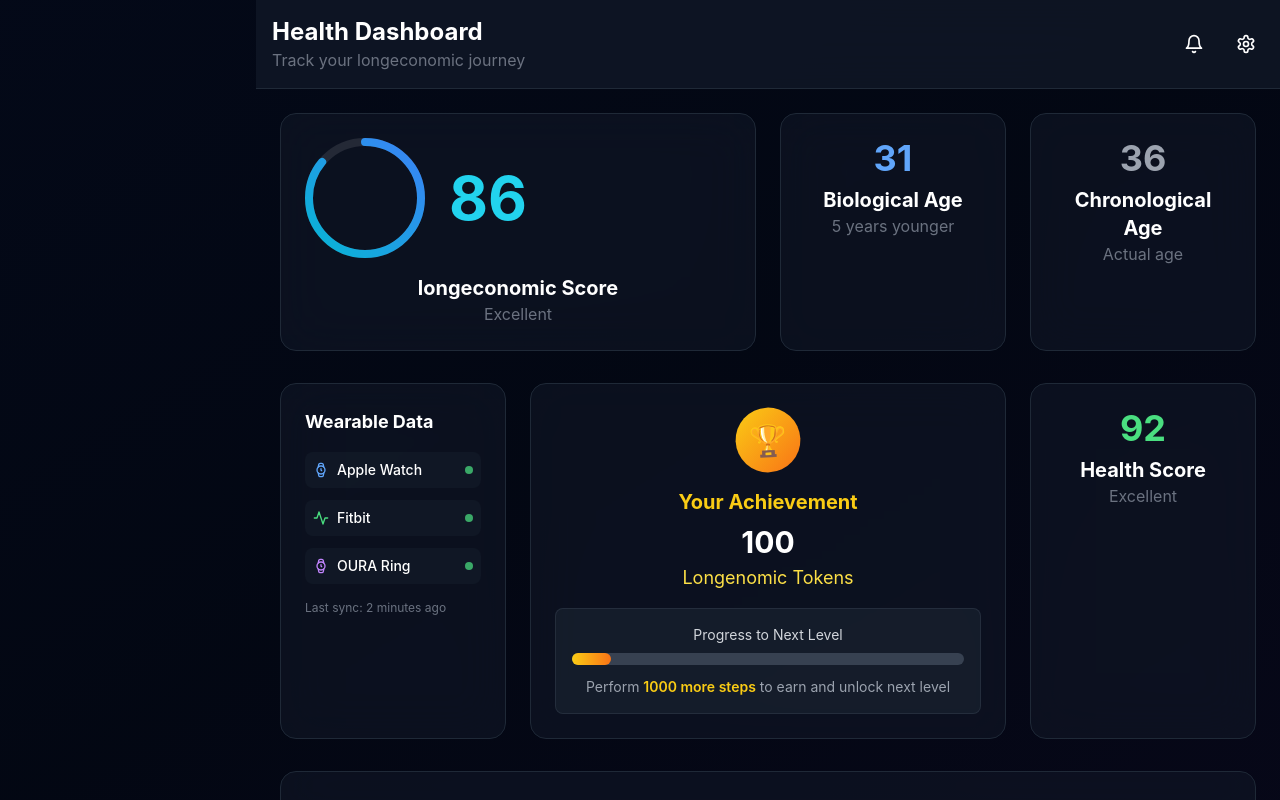
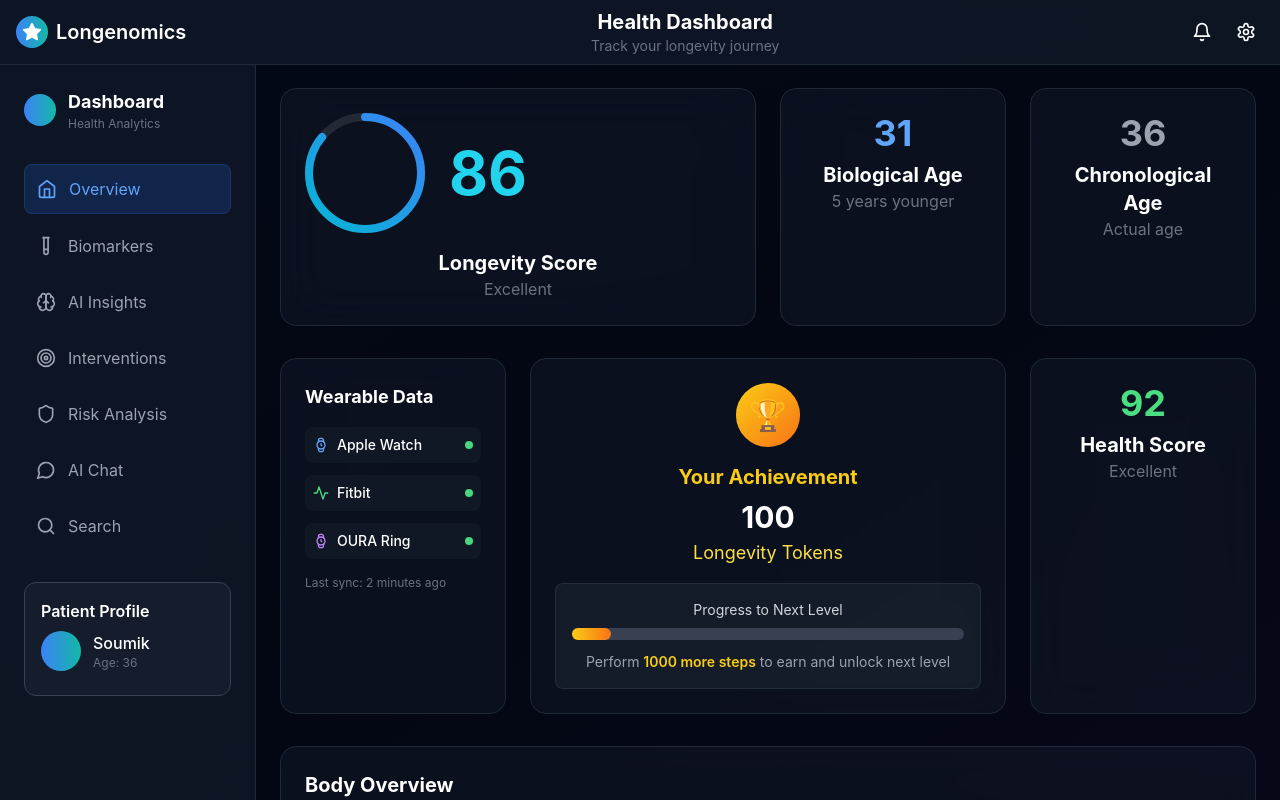
Before and after one commit to tanveeKariya/longenomics, a React (Vite) app: page /dashboard in a window 1280 px wide. Shown: the top 800 px of the page. Built offline with nearby package versions, Linux system fonts and the light colour scheme.

Commit message:
changes commit

```diff
--- a/src/components/Dashboard.tsx
+++ b/src/components/Dashboard.tsx
@@ -31,9 +31,10 @@ import {
   Watch,
   Smartphone,
   Eye,
-  Menu // Import Menu icon
+  Menu,
+  X,
+  Star
 } from 'lucide-react';
-
 
 // Circular Progress Component
 const CircularProgress: React.FC<{ value: number; size?: number; strokeWidth?: number }> = ({
@@ -44,7 +45,6 @@ const CircularProgress: React.FC<{ value: number; size?: number; strokeWidth?: n
   const radius = (size - strokeWidth) / 2;
   const circumference = 2 * Math.PI * radius;
   const offset = circumference - (value / 100) * circumference;
-
 
   return (
     <div className="flex items-center space-x-6">
@@ -375,7 +375,7 @@ const HumanBody: React.FC<{ biomarkers: any[] }> = ({ biomarkers }) => {
             className="relative"
           >
             <img
-              src="https://up.yimg.com/ib/th/id/OIP.O5yGM8MY1LbEgyv4ahyUzAHaHa?pid=Api&rs=1&c=1&qlt=95&w=109&h=109"
+              src="https://up.yimg.com/ib/th/id/OIP.O5yGM8MY1LbEgyv4ahyUzAHaHa?pid=Api&rs=1&c=1&qlt=95&w=112&h=112"
               alt="Human Body Anatomy"
               className="w-64 h-80 object-cover rounded-lg opacity-70 filter grayscale contrast-125"
               style={{
@@ -666,7 +666,7 @@ const Dashboard: React.FC = () => {
     diet: false,
     tests: false
   });
-  const [isSidebarOpen, setIsSidebarOpen] = useState(false); // New state for sidebar
+  const [isSidebarOpen, setIsSidebarOpen] = useState(false);
 
   const healthQuestions = [
     "How has your energy level been over the past week?",
@@ -731,12 +731,50 @@ const Dashboard: React.FC = () => {
   ];
 
   return (
-    <div className="min-h-screen bg-gray-950 text-white overflow-hidden">
+    <div className="min-h-screen bg-gray-950 text-white">
       <div className="fixed inset-0 opacity-5">
         <div className="absolute inset-0 bg-gradient-to-br from-blue-900 via-gray-900 to-purple-900"></div>
       </div>
 
-      <div className="relative z-10 flex h-screen">
+      {/* Top Navbar */}
+      <nav className="fixed top-0 left-0 right-0 bg-gray-900/80 backdrop-blur-xl border-b border-gray-800 z-50">
+        <div className="flex items-center justify-between px-4 h-16">
+          {/* Left side - Logo and hamburger */}
+          <div className="flex items-center">
+            <button
+              onClick={() => setIsSidebarOpen(!isSidebarOpen)}
+              className="p-2 mr-3 hover:bg-gray-800/50 rounded-lg transition-colors lg:hidden"
+            >
+              {isSidebarOpen ? <X className="w-6 h-6" /> : <Menu className="w-6 h-6" />}
+            </button>
+
+            <Link to="/" className="flex items-center space-x-2">
+              <div className="w-8 h-8 bg-gradient-to-r from-blue-500 to-teal-500 rounded-full flex items-center justify-center">
+                <Star className="w-5 h-5 text-white fill-white" />
+              </div>
+              <span className="text-xl font-semibold hidden sm:block">Longenomics</span>
+            </Link>
+          </div>
+
+          {/* Center - Title */}
+          <div className="flex-1 text-center">
+            <h1 className="text-xl font-bold">Health Dashboard</h1>
+            <p className="text-sm text-gray-500 hidden sm:block">Track your longevity journey</p>
+          </div>
+
+          {/* Right side - Actions */}
+          <div className="flex items-center space-x-2">
+            <button className="p-2 hover:bg-gray-800/50 rounded-lg transition-colors">
+              <Bell className="w-5 h-5" />
+            </button>
+            <button className="p-2 hover:bg-gray-800/50 rounded-lg transition-colors">
+              <Settings className="w-5 h-5" />
+            </button>
+          </div>
+        </div>
+      </nav>
+
+      <div className="flex pt-16">
         {/* Sidebar */}
         <AnimatePresence>
           {isSidebarOpen && (
@@ -745,15 +783,14 @@ const Dashboard: React.FC = () => {
               animate={{ x: 0 }}
               exit={{ x: -300 }}
               transition={{ duration: 0.3 }}
-              // Modified className for responsive sidebar behavior
-              className="fixed inset-y-0 left-0 w-64 bg-gray-900/80 backdrop-blur-xl border-r border-gray-800 p-6 lg:static lg:block z-50"
+              className="fixed inset-y-0 left-0 top-16 w-64 bg-gray-900/80 backdrop-blur-xl border-r border-gray-800 p-6 z-40 lg:hidden"
             >
               <div className="flex items-center mb-8">
                 <div className="w-8 h-8 bg-gradient-to-r from-blue-500 to-teal-500 rounded-full mr-3"></div>
-                <Link to="/" className="block cursor-pointer">
-                  <h2 className="text-xl font-bold">Longeconomics</h2>
-                  <p className="text-xs text-gray-500">Dashboard</p>
-                </Link>
+                <div>
+                  <h2 className="text-lg font-bold">Dashboard</h2>
+                  <p className="text-xs text-gray-500">Health Analytics</p>
+                </div>
               </div>
 
               <nav className="space-y-2">
@@ -762,7 +799,7 @@ const Dashboard: React.FC = () => {
                     key={item.id}
                     onClick={() => {
                       setActiveSection(item.id);
-                      setIsSidebarOpen(false); // Close sidebar on item click
+                      setIsSidebarOpen(false);
                     }}
                     className={`w-full flex items-center p-3 rounded-lg transition-all ${
                       activeSection === item.id
@@ -790,38 +827,50 @@ const Dashboard: React.FC = () => {
           )}
         </AnimatePresence>
 
-        {/* Main Content */}
-        {/* Added conditional margin-left to main content when sidebar is open on larger screens */}
-        <div className={`flex-1 flex flex-col lg:ml-64 ${isSidebarOpen && window.innerWidth < 1024 ? 'ml-64' : ''}`}>
-          {/* Header */}
-          <header className="bg-gray-900/80 backdrop-blur-xl border-b border-gray-800 p-4">
-            <div className="flex justify-between items-center">
-              <div className="flex items-center">
-                <button
-                  onClick={() => setIsSidebarOpen(!isSidebarOpen)}
-                  // Hamburger menu for small screens, hidden on large screens
-                  className="p-2 mr-3 lg:hidden hover:bg-gray-800/50 rounded-lg transition-colors"
-                >
-                  <Menu className="w-6 h-6" />
-                </button>
+        {/* Desktop Sidebar */}
+        <div className="hidden lg:block w-64 bg-gray-900/80 backdrop-blur-xl border-r border-gray-800 p-6 fixed inset-y-0 left-0 top-16 z-40">
+              <div className="flex items-center mb-8">
+                <div className="w-8 h-8 bg-gradient-to-r from-blue-500 to-teal-500 rounded-full mr-3"></div>
                 <div>
-                  <h1 className="text-2xl font-bold">Health Dashboard</h1>
-                  <p className="text-gray-500">Track your longeconomic journey</p>
+                  <h2 className="text-lg font-bold">Dashboard</h2>
+                  <p className="text-xs text-gray-500">Health Analytics</p>
                 </div>
               </div>
-              <div className="flex items-center space-x-4">
-                <button className="p-2 hover:bg-gray-800/50 rounded-lg transition-colors">
-                  <Bell className="w-5 h-5" />
-                </button>
-                <button className="p-2 hover:bg-gray-800/50 rounded-lg transition-colors">
-                  <Settings className="w-5 h-5" />
-                </button>
+
+              <nav className="space-y-2">
+                {sidebarItems.map((item) => (
+                  <button
+                    key={item.id}
+                    onClick={() => {
+                      setActiveSection(item.id);
+                    }}
+                    className={`w-full flex items-center p-3 rounded-lg transition-all ${
+                      activeSection === item.id
+                        ? 'bg-blue-600/20 text-blue-400 border border-blue-500/20'
+                        : 'hover:bg-gray-800/50 text-gray-400'
+                    }`}
+                  >
+                    <item.icon className="w-5 h-5 mr-3" />
+                    {item.label}
+                  </button>
+                ))}
+              </nav>
+
+              <div className="mt-8 p-4 bg-gray-800/50 rounded-xl border border-gray-700">
+                <h3 className="font-semibold mb-2">Patient Profile</h3>
+                <div className="flex items-center mb-2">
+                  <div className="w-10 h-10 bg-gradient-to-r from-blue-500 to-teal-500 rounded-full mr-3"></div>
+                  <div>
+                    <p className="font-medium">Soumik</p>
+                    <p className="text-xs text-gray-500">Age: 36</p>
+                  </div>
+                </div>
               </div>
             </div>
-          </header>
 
-          {/* Dashboard Content */}
-          <div className="flex-1 p-6 overflow-y-auto">
+        {/* Main Content */}
+        <div className="flex-1 lg:ml-64">
+          <div className="p-4 lg:p-6 overflow-y-auto min-h-screen">
             {/* Top Stats Row */}
             <div className="grid grid-cols-1 lg:grid-cols-4 gap-6 mb-8">
               <motion.div
@@ -831,7 +880,7 @@ const Dashboard: React.FC = () => {
               >
                 <div className="text-center">
                   <CircularProgress value={86} />
-                  <h3 className="text-xl font-bold mt-4">longeconomic Score</h3>
+                  <h3 className="text-xl font-bold mt-4">Longevity Score</h3>
                   <p className="text-gray-500">Excellent</p>
                 </div>
               </motion.div>
@@ -894,7 +943,7 @@ const Dashboard: React.FC = () => {
 
                   <h4 className="text-xl font-bold text-yellow-400 mb-2">Your Achievement</h4>
                   <div className="text-3xl font-bold text-white mb-1">100</div>
-                  <div className="text-lg text-yellow-300 mb-4">Longenomic Tokens</div>
+                  <div className="text-lg text-yellow-300 mb-4">Longevity Tokens</div>
 
                   <div className="bg-gray-800/50 rounded-lg p-4 border border-gray-700/50">
                     <div className="text-sm text-gray-300 mb-2">Progress to Next Level</div>
@@ -940,7 +989,7 @@ const Dashboard: React.FC = () => {
 
             {/* Charts Section */}
             <motion.div
-              initial={{ y: 20, opacity: 0 }} // Corrected: Changed 2:0 to 20
+              initial={{ y: 20, opacity: 0 }}
               animate={{ y: 0, opacity: 1 }}
               transition={{ delay: 0.7 }}
               className="grid grid-cols-1 md:grid-cols-2 lg:grid-cols-3 gap-6 mb-8"
@@ -998,7 +1047,7 @@ const Dashboard: React.FC = () => {
 
             {/* AI Insights - Collapsible */}
             <motion.div
-              initial={{ y: 20, opacity: 0 }} // Corrected: Changed 2:0 to 20
+              initial={{ y: 20, opacity: 0 }}
               animate={{ y: 0, opacity: 1 }}
               transition={{ delay: 1.0 }}
               className="grid grid-cols-1 md:grid-cols-2 lg:grid-cols-3 gap-6"
@@ -1119,6 +1168,14 @@ const Dashboard: React.FC = () => {
           </div>
         </div>
       </div>
+
+      {/* Overlay for mobile sidebar */}
+      {isSidebarOpen && window.innerWidth < 1024 && (
+        <div
+          className="fixed inset-0 bg-black bg-opacity-50 z-30 lg:hidden"
+          onClick={() => setIsSidebarOpen(false)}
+        />
+      )}
     </div>
   );
 };
--- a/src/components/Header.tsx
+++ b/src/components/Header.tsx
@@ -78,7 +78,8 @@ const Header = () => {
             <div className="w-8 h-8 bg-black rounded-lg flex items-center justify-center">
               <Star className="w-5 h-5 text-white fill-white" />
             </div>
-            <span className="text-xl font-semibold text-gray-900">Longeconomics</span>
+            {/* <span className="text-xl font-semibold text-gray-900">Longeconomics</span> */}
+            <span className="text-xl font-bold text-gray-900">Longenomics</span>
           </Link>
 
           {/* Desktop Navigation */}
--- a/src/components/HeroSection.tsx
+++ b/src/components/HeroSection.tsx
@@ -31,7 +31,7 @@ const HeroSection = () => {
       <Header />
     <section className="bg-gray-50 py-20 lg:py-32">
       <div className="max-w-7xl mx-auto px-4 sm:px-6 lg:px-8 text-center">
-        <h1 className="text-5xl sm:text-6xl lg:text-7xl font-black text-gray-900 mb-8 leading-tight tracking-tight font-semibold">
+        <h1 className="text-5xl sm:text-6xl lg:text-7xl font-black text-gray-900 mb-8 leading-tight tracking-tight font-bold">
           Your Gamified Digital<br />
           Twin for Better Health
         </h1>
```
